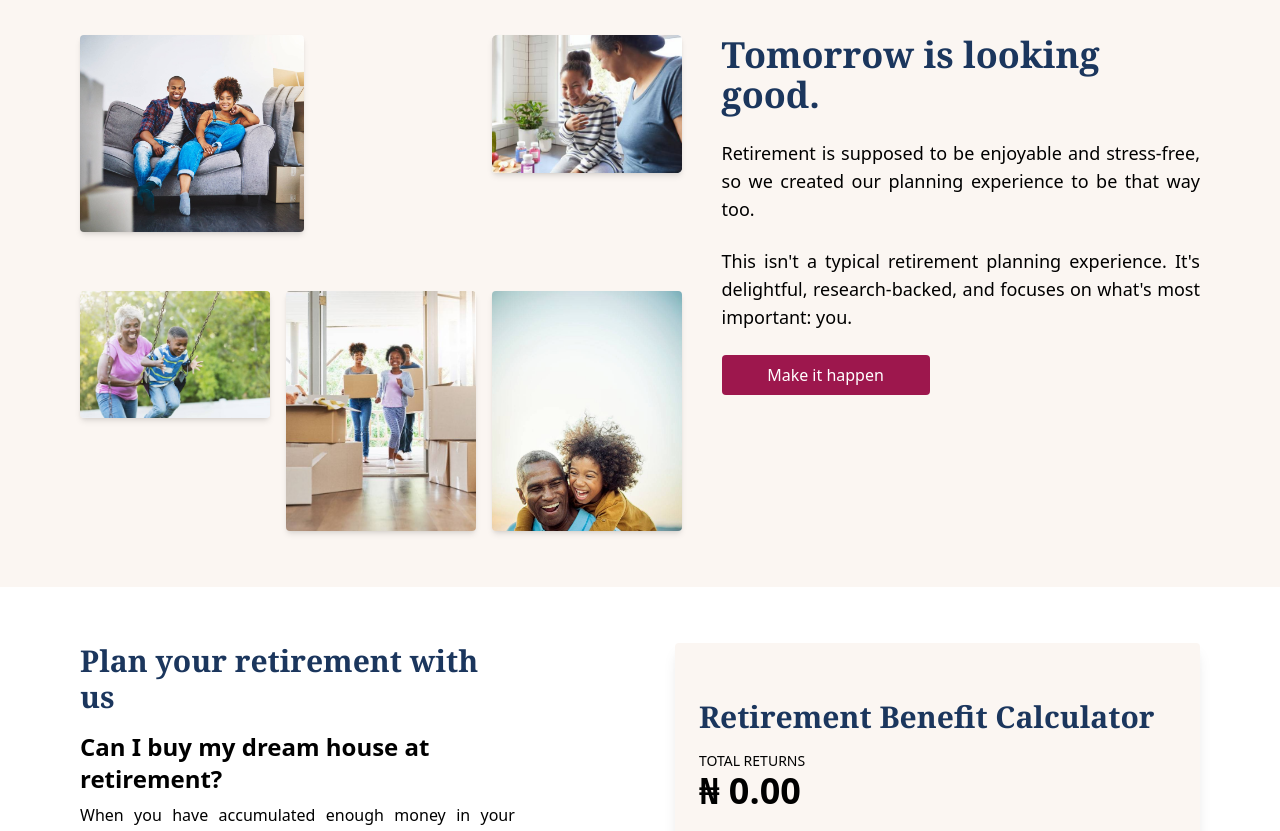
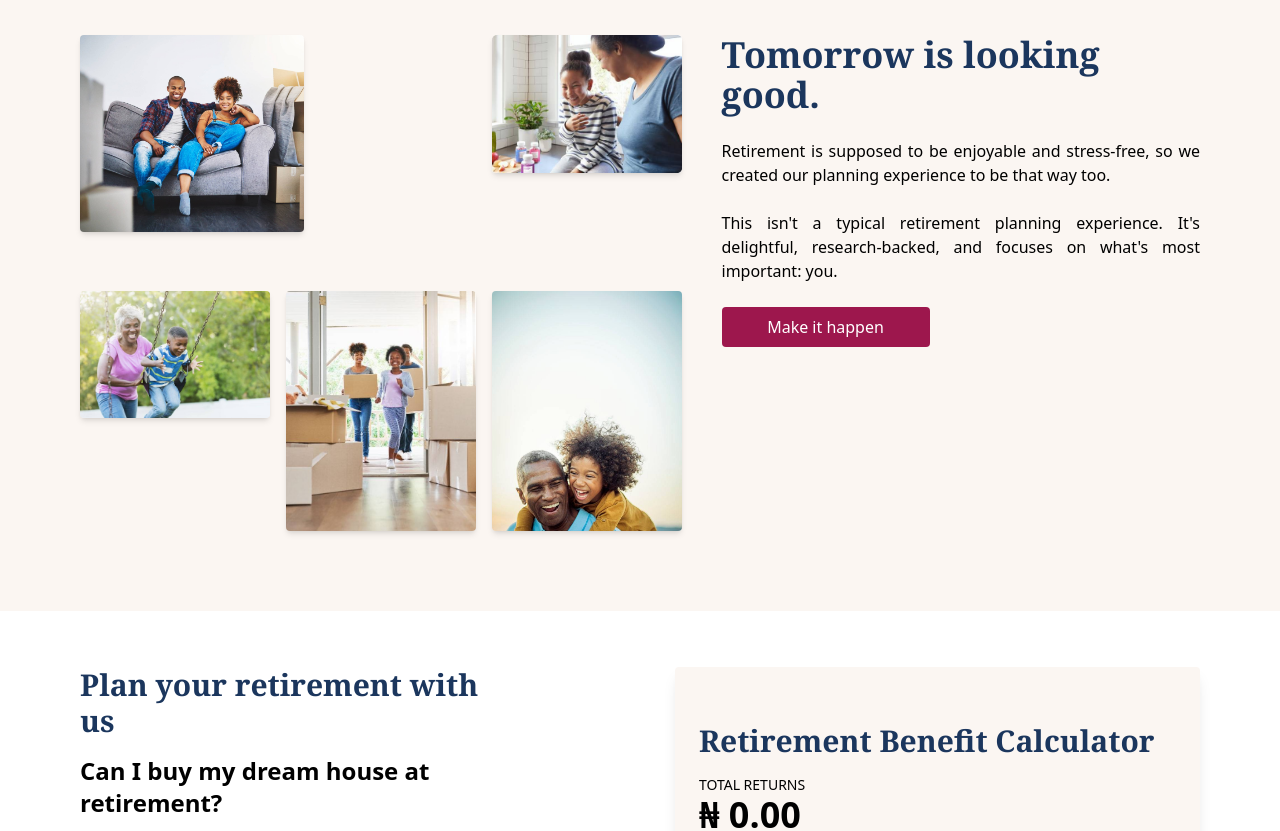
Before and after one commit to AkinAkinbobola/ARM-PENSION-SITE-CLONE, a Vue app in the folder arm-clone/: page / in a window 1280 px wide. Shown: the part 1480-2311 px from the top of the page. Built offline with nearby package versions, Linux system fonts and the light colour scheme.

Commit message:
Update GridSection.vue

```diff
--- a/arm-clone/src/components/GridSection.vue
+++ b/arm-clone/src/components/GridSection.vue
@@ -1,6 +1,6 @@
 <template>
   <div class="bg-cream pb-12 flex flex-col md:flex-row md:py-14 md:px-20 p-6 justify-center">
-    <div class="grid grid-cols-3 grid-rows-2 gap-4">
+    <div class="grid grid-cols-3 grid-rows-2 gap-4 mb-6">
       <img src="../assets/images/grid/grid2.jpg" class="w-56 rounded shadow-md col-span-2 object-cover" alt="Image 2">
       <img src="../assets/images/grid/grid3.jpg" class="w-48 rounded shadow-md object-cover" alt="Image 3">
       <img src="../assets/images/grid/grid5.jpg" class="w-48 rounded shadow-md object-cover" alt="Image 5">
@@ -12,10 +12,10 @@
       <h1 class="text-blueText text-4xl font-serif mb-6 font-bold">
         Tomorrow is looking good.
       </h1>
-      <p class="text-lg text-justify">Retirement is supposed to be enjoyable and stress-free, so we created our planning
+      <p class="text-md text-justify">Retirement is supposed to be enjoyable and stress-free, so we created our planning
         experience to be that way too.
       </p>
-      <p class="text-lg mt-6 mb-6 text-justify">This isn't a typical retirement planning experience. It's delightful,
+      <p class="text-md mt-6 mb-6 text-justify">This isn't a typical retirement planning experience. It's delightful,
         research-backed,
         and focuses on what's most important: you.
       </p>
```
